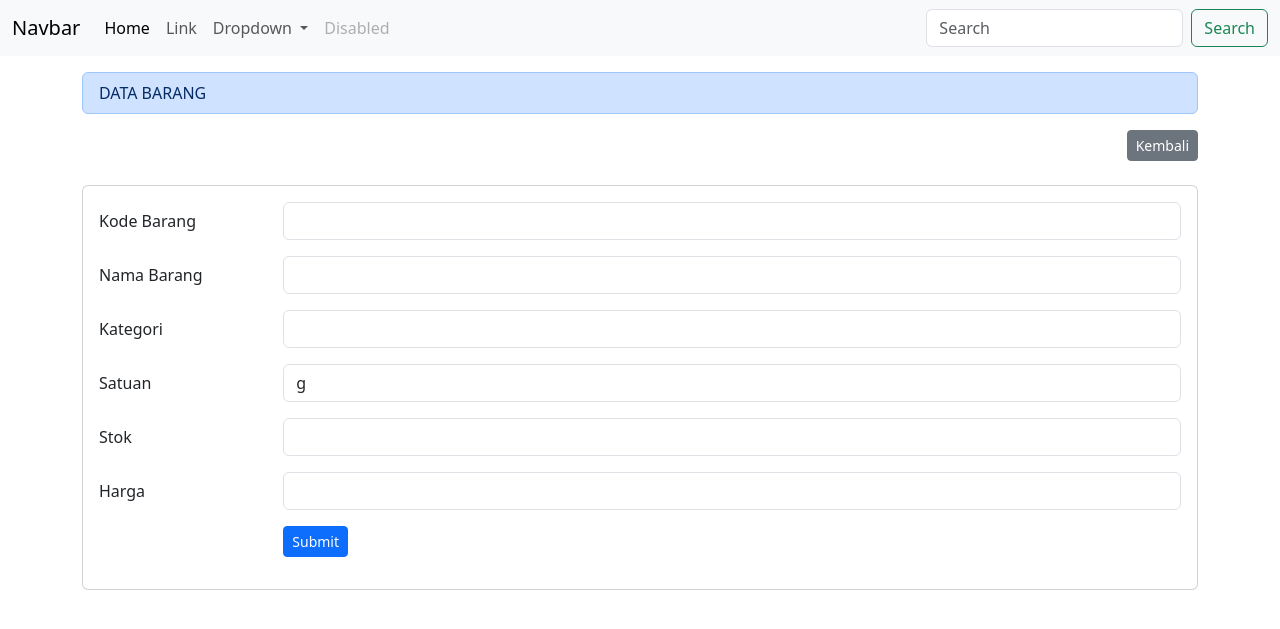
After one commit to kumpultugas17/aplikasi_kios_sederhana_mik2, a PHP site: page /barang/edit.php in a window 1280 px wide. The commit adds this page. Shown: the top 629 px of the page. Run offline with PHP 8.4, Linux system fonts and the light colour scheme; data that the repository does not hold is empty; some libraries are stand-ins or nearby versions.

Commit message:
materi 31-10-2023

```diff
--- /dev/null
+++ b/barang/edit.php
@@ -0,0 +1,132 @@
+<?php
+require_once "../config.php";
+if (isset($_GET['id'])) {
+  $id_barang = $_GET['id'];
+
+  $query = $conn->query("SELECT * FROM barang WHERE id_barang = '$id_barang'");
+  $result = mysqli_fetch_assoc($query);
+}
+?>
+
+<!DOCTYPE html>
+<html lang="en">
+
+<head>
+  <meta charset="UTF-8">
+  <meta name="viewport" content="width=device-width, initial-scale=1.0">
+  <title>Apps Kios Sederhana - Data Barang</title>
+  <!-- Import CSS Bootstrap -->
+  <link rel="stylesheet" href="../assets_bootstrap/css/bootstrap.min.css">
+</head>
+
+<body>
+  <nav class="navbar navbar-expand-lg bg-light">
+    <div class="container-fluid">
+      <a class="navbar-brand" href="#">Navbar</a>
+      <button class="navbar-toggler" type="button" data-bs-toggle="collapse" data-bs-target="#navbarSupportedContent" aria-controls="navbarSupportedContent" aria-expanded="false" aria-label="Toggle navigation">
+        <span class="navbar-toggler-icon"></span>
+      </button>
+      <div class="collapse navbar-collapse" id="navbarSupportedContent">
+        <ul class="navbar-nav me-auto mb-2 mb-lg-0">
+          <li class="nav-item">
+            <a class="nav-link active" aria-current="page" href="#">Home</a>
+          </li>
+          <li class="nav-item">
+            <a class="nav-link" href="#">Link</a>
+          </li>
+          <li class="nav-item dropdown">
+            <a class="nav-link dropdown-toggle" href="#" role="button" data-bs-toggle="dropdown" aria-expanded="false">
+              Dropdown
+            </a>
+            <ul class="dropdown-menu">
+              <li><a class="dropdown-item" href="#">Action</a></li>
+              <li><a class="dropdown-item" href="#">Another action</a></li>
+              <li>
+                <hr class="dropdown-divider">
+              </li>
+              <li><a class="dropdown-item" href="#">Something else here</a></li>
+            </ul>
+          </li>
+          <li class="nav-item">
+            <a class="nav-link disabled">Disabled</a>
+          </li>
+        </ul>
+        <form class="d-flex" role="search">
+          <input class="form-control me-2" type="search" placeholder="Search" aria-label="Search">
+          <button class="btn btn-outline-success" type="submit">Search</button>
+        </form>
+      </div>
+    </div>
+  </nav>
+
+  <div class="container">
+    <div class="row mt-3">
+      <div class="col-12">
+        <div class="alert alert-primary py-2">
+          DATA BARANG
+        </div>
+        <a href="index.php" class="btn btn-secondary btn-sm float-end mb-2">Kembali</a>
+      </div>
+    </div>
+    <div class="row mt-3">
+      <div class="col-md-12">
+        <div class="card">
+          <div class="card-body">
+            <form action="update.php" method="post">
+              <input type="hidden" name="id_barang" value="<?= $id_barang ?>">
+              <div class="mb-3 row">
+                <label for="kode_barang" class="col-sm-2 col-form-label">Kode Barang</label>
+                <div class="col-sm-10">
+                  <input type="text" class="form-control" name="kode_barang" id="kode_barang" value="<?= $result['kode_barang'] ?>">
+                </div>
+              </div>
+              <div class="mb-3 row">
+                <label for="nama_barang" class="col-sm-2 col-form-label">Nama Barang</label>
+                <div class="col-sm-10">
+                  <input type="text" class="form-control" name="nama_barang" id="nama_barang" value="<?= $result['nama_barang'] ?>">
+                </div>
+              </div>
+              <div class="mb-3 row">
+                <label for="kategori" class="col-sm-2 col-form-label">Kategori</label>
+                <div class="col-sm-10">
+                  <input type="text" class="form-control" name="kategori" id="kategori" value="<?= $result['kategori'] ?>">
+                </div>
+              </div>
+              <div class="mb-3 row">
+                <label for="satuan" class="col-sm-2 col-form-label">Satuan</label>
+                <div class="col-sm-10">
+                  <input type="text" class="form-control" name="satuan" id="satuan" value="<?= $result['satuan'] ?>g">
+                </div>
+              </div>
+              <div class="mb-3 row">
+                <label for="stok" class="col-sm-2 col-form-label">Stok</label>
+                <div class="col-sm-10">
+                  <input type="text" class="form-control" name="stok" id="stok" value="<?= $result['stok'] ?>">
+                </div>
+              </div>
+              <div class="mb-3 row">
+                <label for="harga" class="col-sm-2 col-form-label">Harga</label>
+                <div class="col-sm-10">
+                  <input type="number" class="form-control" name="harga" id="harga" value="<?= $result['harga'] ?>">
+                </div>
+              </div>
+              <div class="mb-3 row">
+                <label for="harga" class="col-sm-2 col-form-label"></label>
+                <div class="col-sm-10">
+                  <button type="submit" name="submit" class="btn btn-sm btn-primary">Submit</button>
+                </div>
+              </div>
+            </form>
+          </div>
+        </div>
+      </div>
+    </div>
+  </div>
+
+
+
+  <!-- Import JS Bootstrap -->
+  <script src="../assets_bootstrap/js/bootstrap.bundle.min.js"></script>
+</body>
+
+</html>
```
Also changed, not shown: barang/create.php (added, +121 -0 lines), barang/delete.php (added, +15 -0 lines), barang/index.php (+12 -6 lines), barang/insert.php (added, +20 -0 lines), barang/update.php (added, +21 -0 lines).
